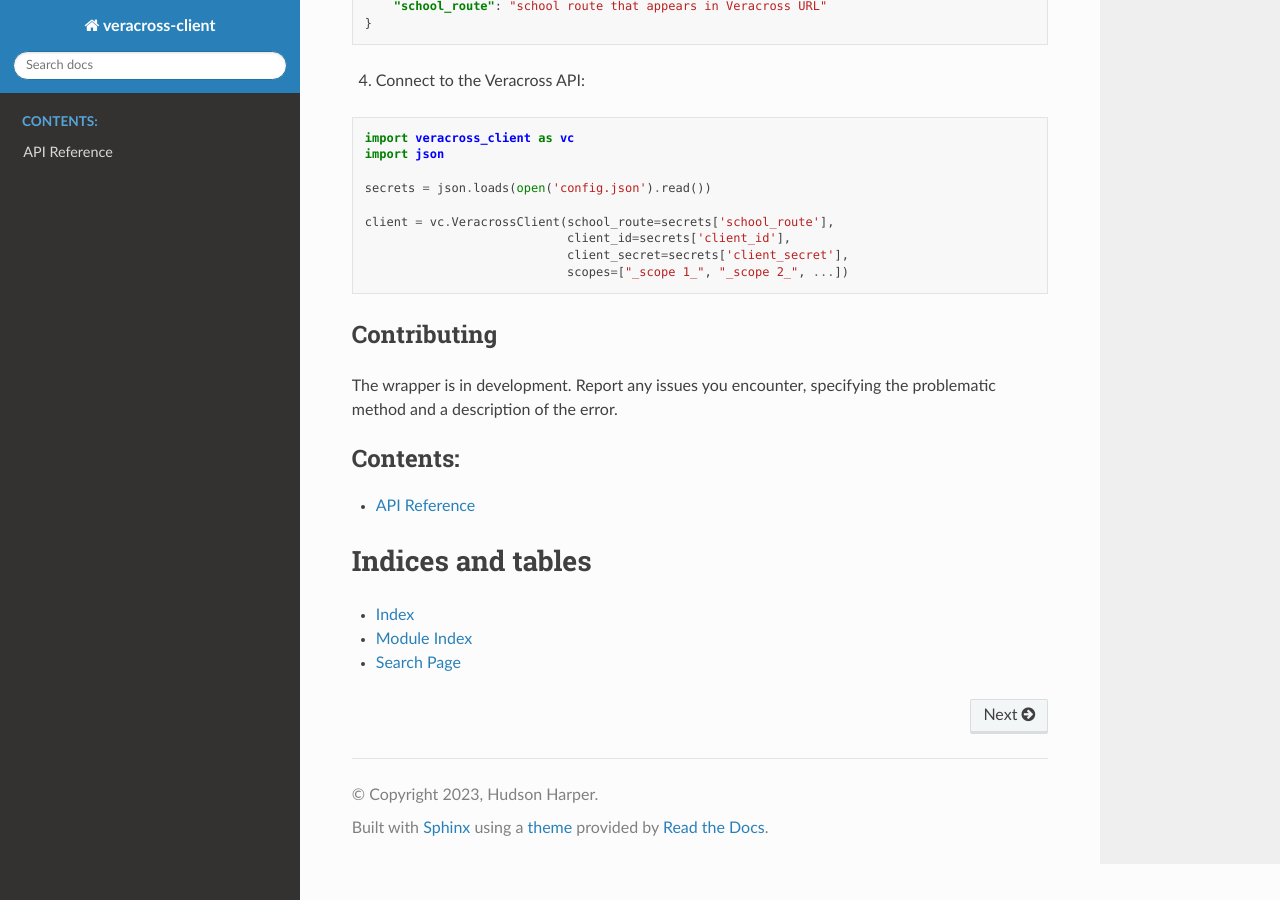
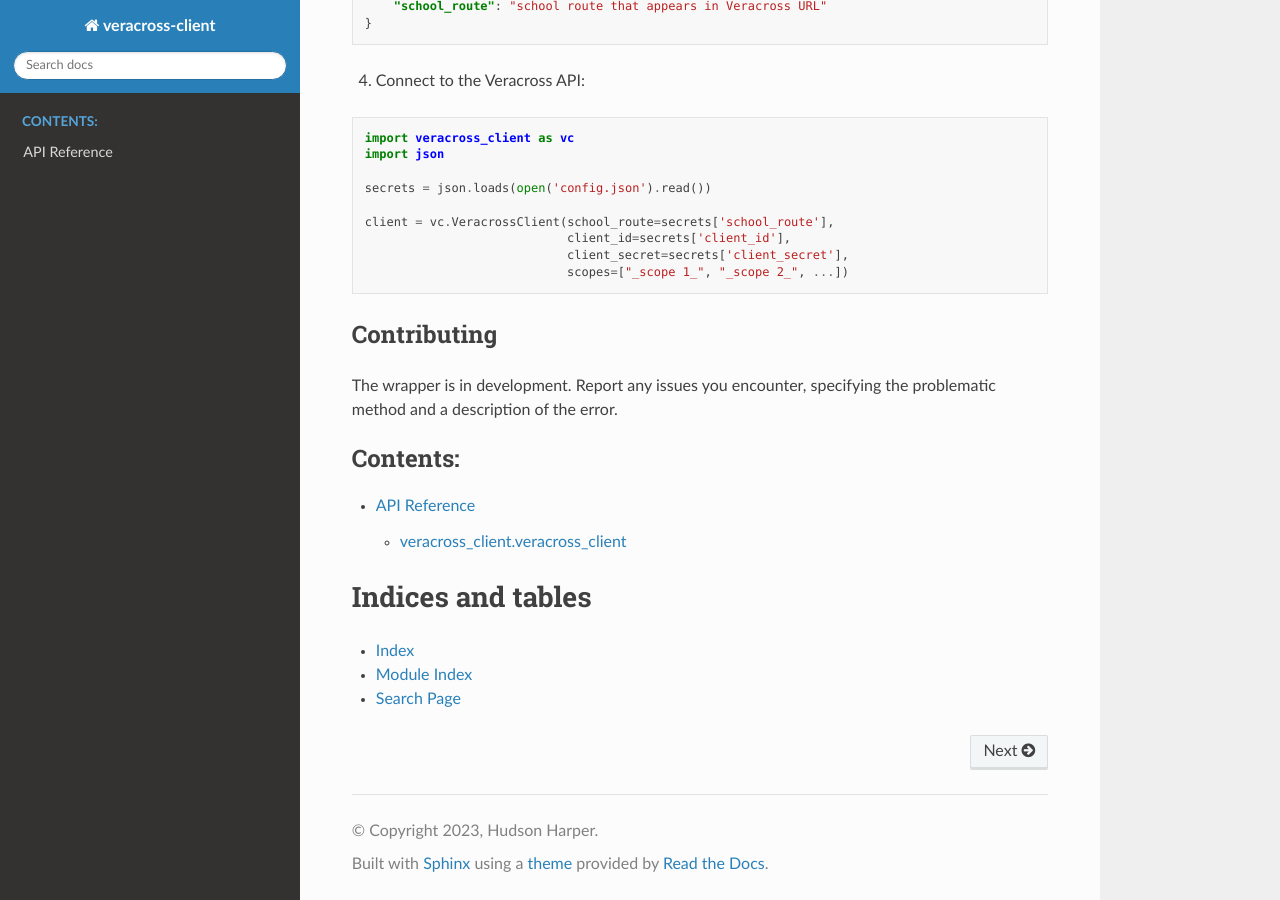
Before and after one commit to hudson-harpertech/veracross-client, a Sphinx documentation site: the page built from docs/index.rst, in a window 1280 px wide and 900 px high, scrolled down 644 px. Built offline with Sphinx 7.4.7 and the Read the Docs theme 2.0.0, drawn with Linux system fonts in a browser that asks for light colours.

Commit message:
update api_reference.rst

```diff
--- a/docs/api_reference.rst
+++ b/docs/api_reference.rst
@@ -1,5 +1,11 @@
 API Reference
 =============
 
+veracross_client.veracross_client
+---------------------------------
+
+.. automodule:: veracross_client
+   :members:
+
 .. automodule:: veracross_client.veracross_client
    :members:
```
Also changed, not shown: 9 other files.
